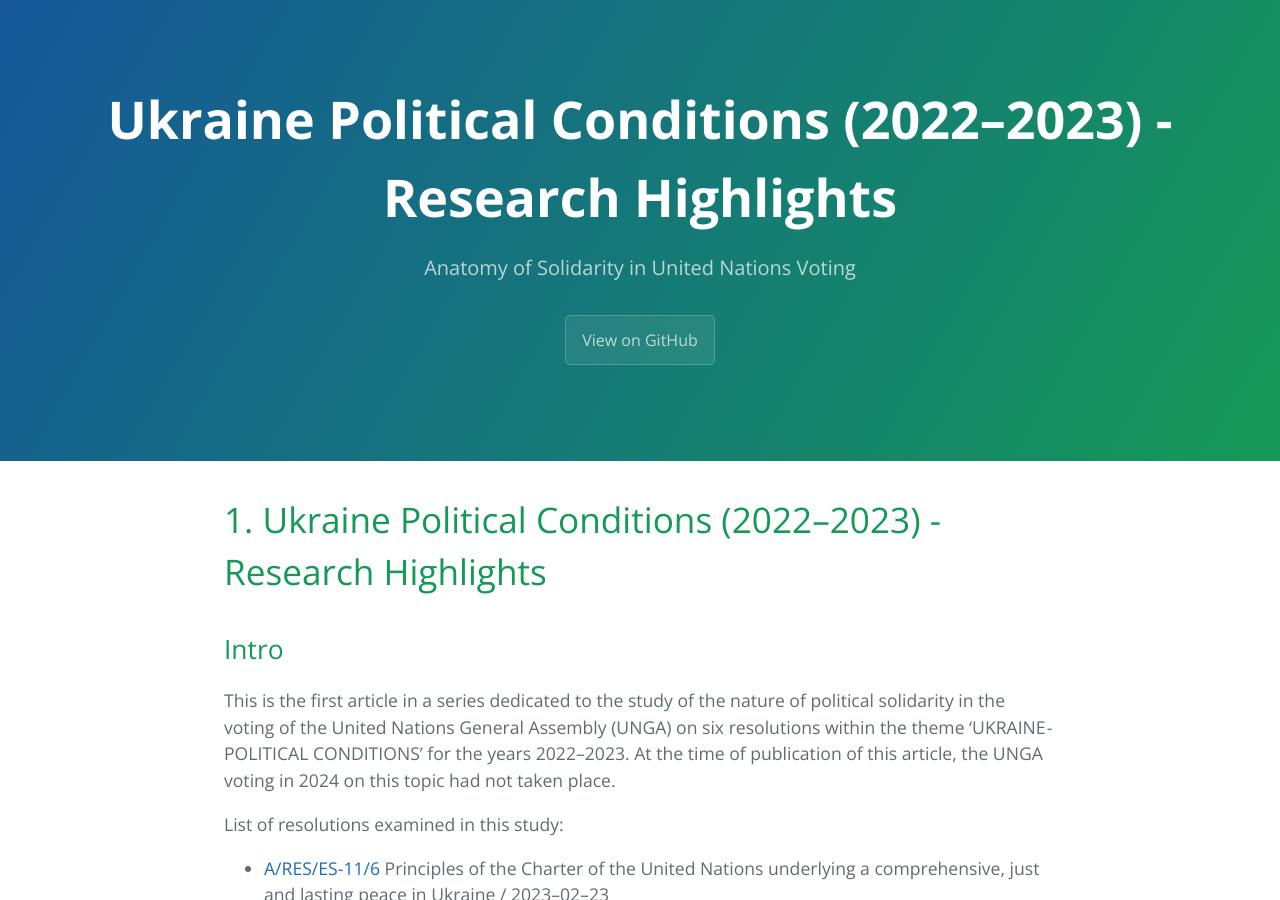
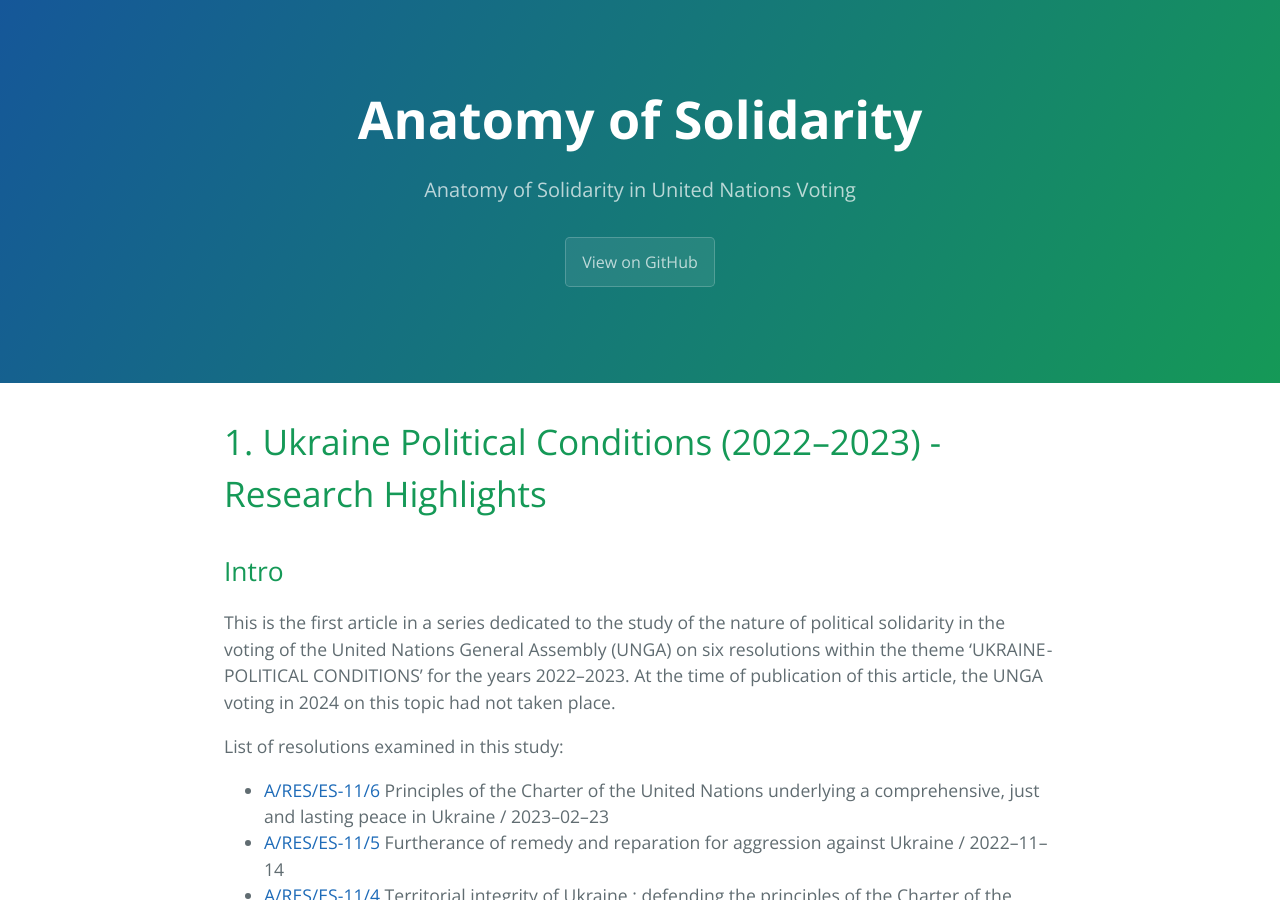
Before and after one commit to sobolsky/UN_UPC_2024, a Jekyll site: the page built from index.md, in a window 1280 px wide and 900 px high. Built offline with Jekyll 4.4.1, drawn with Linux system fonts in a browser that asks for light colours; our own code applies the rules of GitHub Pages for plain Markdown files; some of the changed lines change nothing that is shown.

Commit message:
Update index.md

```diff
--- a/index.md
+++ b/index.md
@@ -1,9 +1,9 @@
 ---
-layout: default
-# title: Anatomy of Solidarity
-# description: Anatomy of Solidarity in United Nations Voting
+title: Anatomy of Solidarity
+description: Anatomy of Solidarity in United Nations Voting
 show_downloads: false
 google_analytics:
+theme: jekyll-theme-cayman
 # permalink: /upc
 ---
 
```
